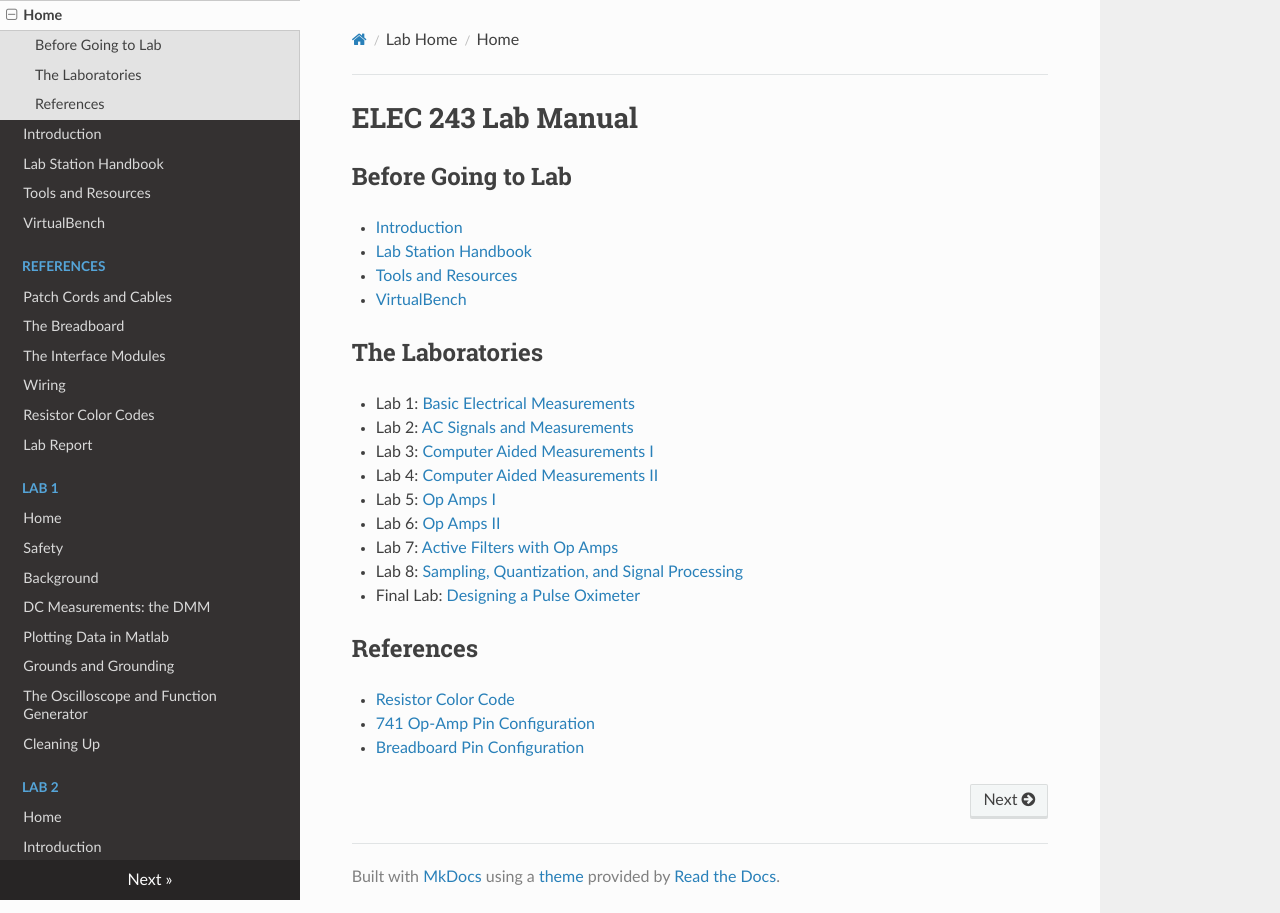
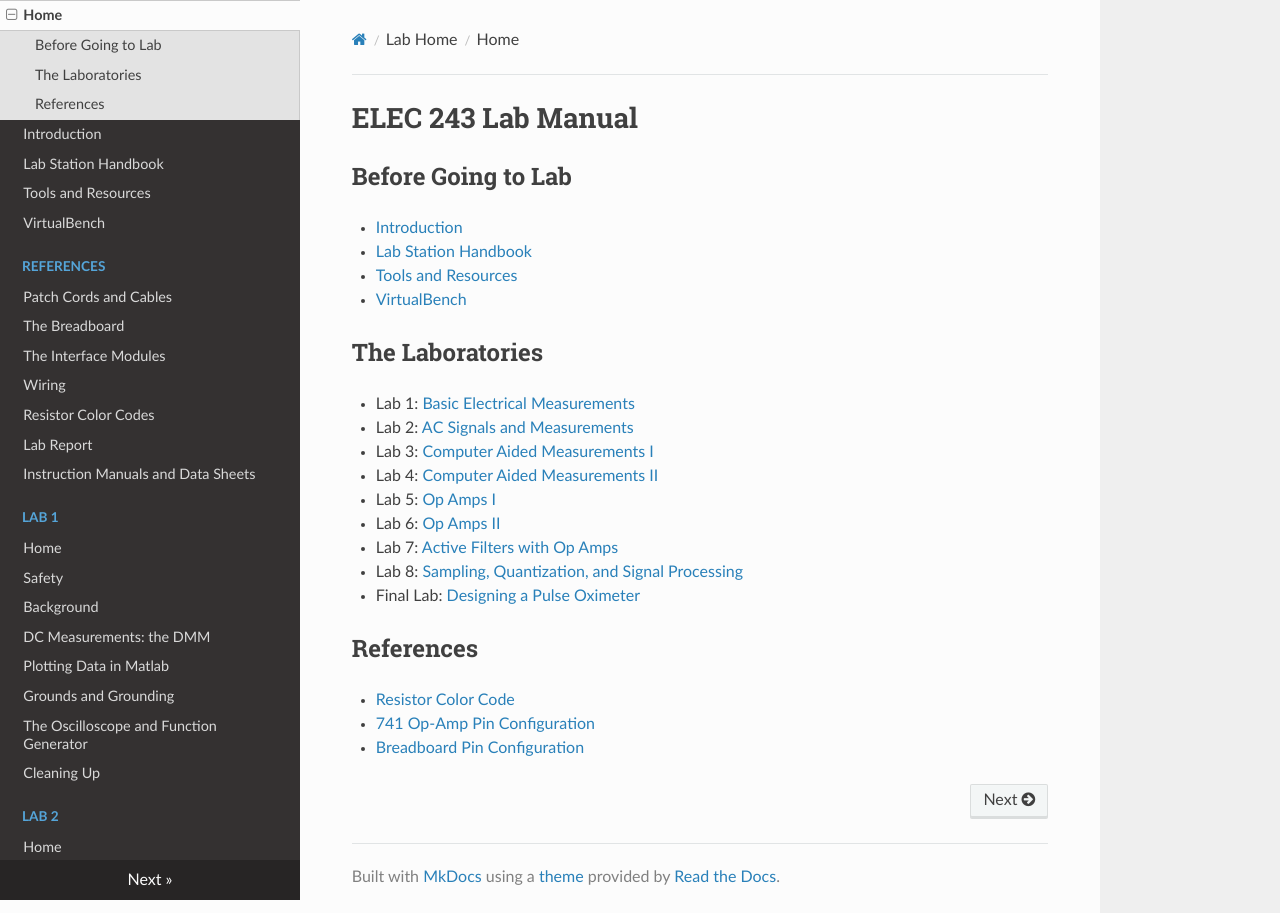
Before and after one commit to gvacaliuc/elec243-lab-website, an MkDocs documentation site: the page built from source/index.md, in a window 1280 px wide. Built offline with MkDocs 1.6.1, drawn with Linux system fonts in a browser that asks for light colours; nearby versions of some CDN libraries; old or Windows-style settings are respelled for this version of MkDocs.

Commit message:
added data sheet page

```diff
--- a/mkdocs.yml
+++ b/mkdocs.yml
@@ -14,6 +14,7 @@ pages:
   - {Wiring: references/wiring.md}
   - {Resistor Color Codes: references/color_code.md}
   - {Lab Report: references/lab-report.md}
+  - {Instruction Manuals and Data Sheets: references/manuals-and-data-sheets.md}
 - Lab 1:
   - {Home: lab1/index.md}
   - {Safety: lab1/safety.md}
```
